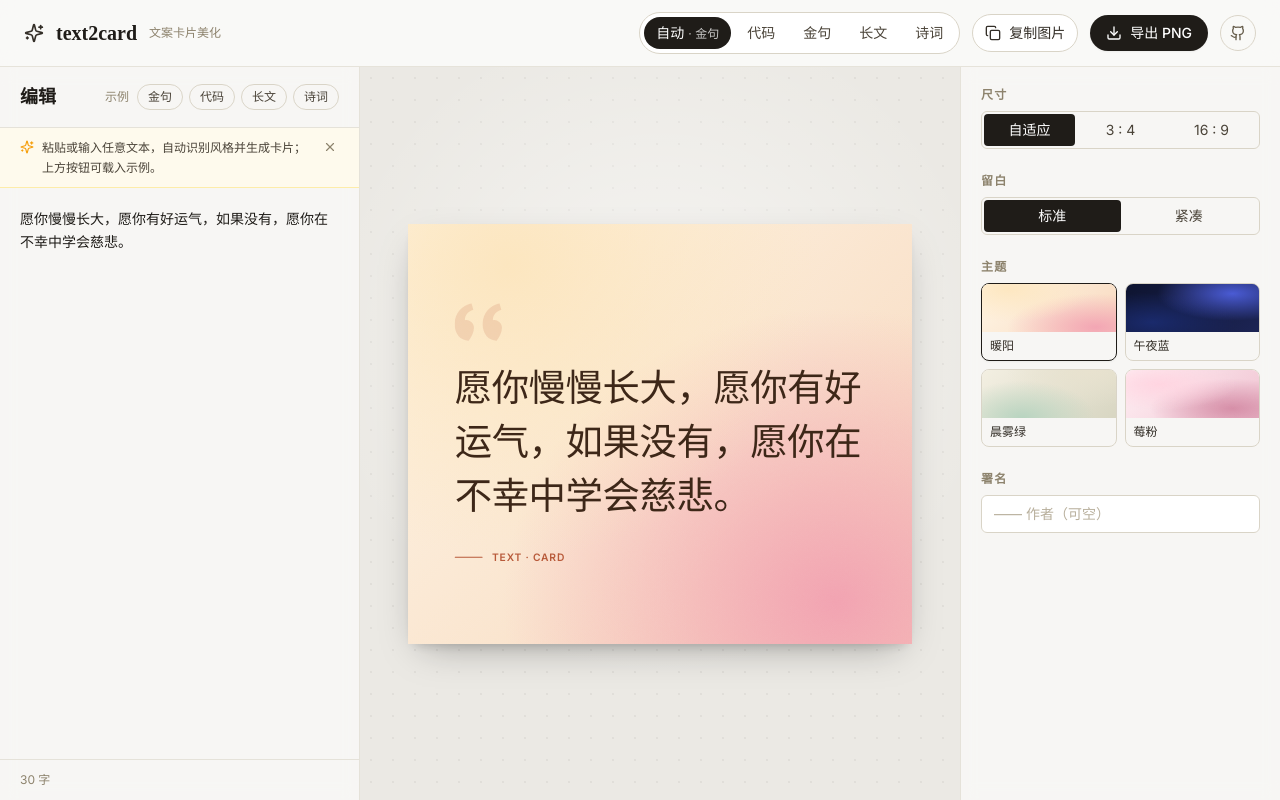
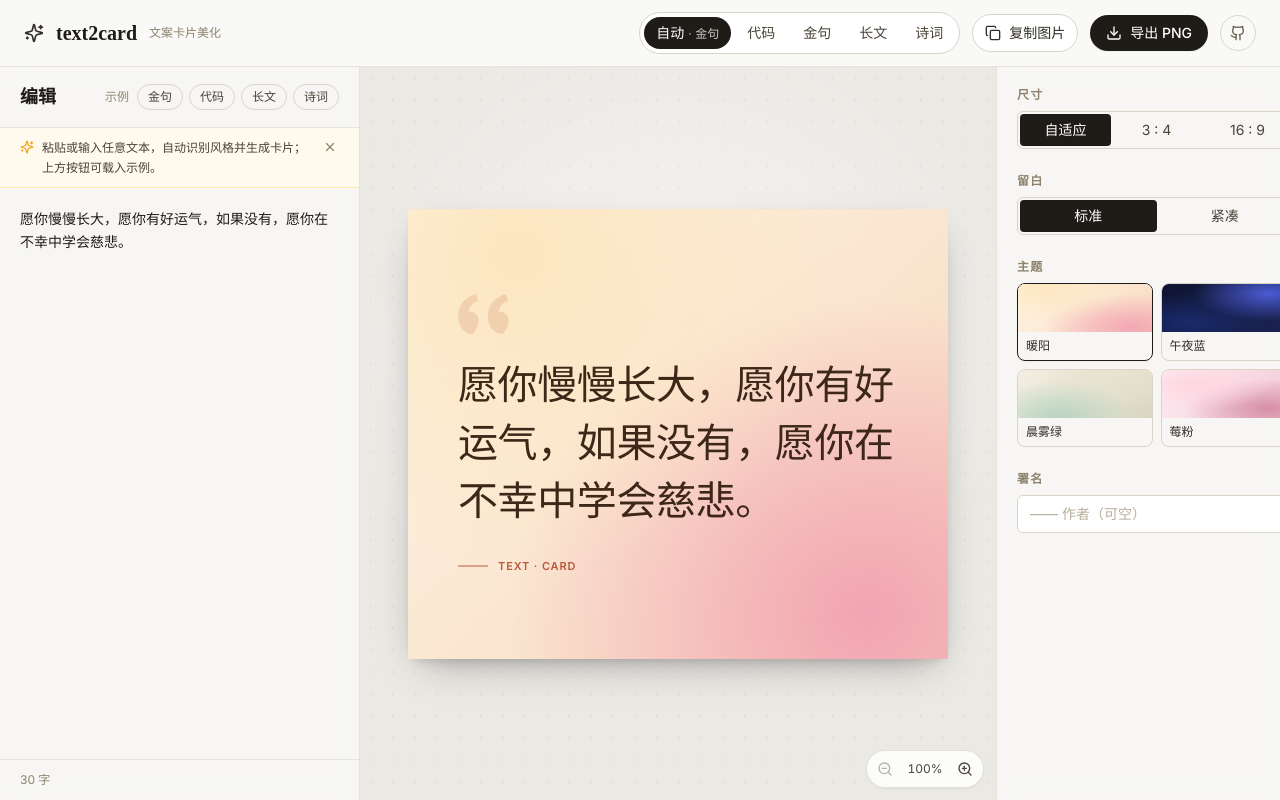
Before and after one commit to zxw1992/text2card, a React (Vite) app: page / in a window 1280 px wide. Built offline with nearby package versions, Linux system fonts and the light colour scheme; a web font is replaced by a local one.

Commit message:
feat(P1): 预览支持缩放放大查看细节
手机上卡片缩到 ~0.33 后小字看不清。预览区右下角加缩放控件
（适应/放大到 3x），放大时可拖动查看；margin:auto 居中保证溢出
时各边都能滚到。只放大预览层，不影响卡片与导出。

```diff
--- a/src/components/Preview.tsx
+++ b/src/components/Preview.tsx
@@ -1,5 +1,6 @@
 import { useEffect, useRef, useState } from 'react'
 import type { ReactNode } from 'react'
+import { ZoomIn, ZoomOut } from 'lucide-react'
 import { SIZE_DIMENSIONS, type SizeMode } from './CardFrame'
 
 interface Props {
@@ -8,6 +9,12 @@ interface Props {
   className?: string
   onFitContent?: () => void
 }
+
+// 预览缩放：1 = 适应（铺满），可放大到 3 倍拖动查看细节（只放大预览，不影响导出）
+const ZOOM_MIN = 1
+const ZOOM_MAX = 3
+const ZOOM_STEP = 0.5
+const clampZoom = (z: number) => Math.min(ZOOM_MAX, Math.max(ZOOM_MIN, Math.round(z * 10) / 10))
 
 /** 卡片内是否有元素被 overflow:hidden 截断（固定尺寸下内容放不下） */
 function hasClippedContent(root: HTMLElement | null): boolean {
@@ -22,6 +29,12 @@ export function Preview({ size, children, className = '', onFitContent }: Props)
   const [scale, setScale] = useState(0.5)
   const [innerHeight, setInnerHeight] = useState(0)
   const [clipped, setClipped] = useState(false)
+  const [zoom, setZoom] = useState(1)
+
+  // 切换尺寸时把缩放复位到「适应」
+  useEffect(() => {
+    setZoom(1)
+  }, [size])
 
   useEffect(() => {
     function compute() {
@@ -66,12 +79,15 @@ export function Preview({ size, children, className = '', onFitContent }: Props)
   }, [size, children])
 
   const dim = SIZE_DIMENSIONS[size]
-  const scaledH = (innerHeight || dim.height || dim.minHeight || 900) * scale
+  const effScale = scale * zoom
+  const scaledH = (innerHeight || dim.height || dim.minHeight || 900) * effScale
 
   return (
+    <div className={`relative h-full flex-1 ${className}`}>
+      {/* 滚动区：margin:auto 居中（而非 justify-center），放大溢出时可滚动到各边而不被裁 */}
       <div
         ref={wrapRef}
-      className={`preview-scroll canvas-bg relative h-full flex-1 items-center justify-center overflow-auto p-4 md:p-12 ${className}`}
+        className="preview-scroll canvas-bg flex h-full w-full overflow-auto p-4 md:p-12"
       >
         {clipped && (
           <div className="absolute left-1/2 top-4 z-10 flex max-w-[calc(100%-2rem)] -translate-x-1/2 items-center gap-2 rounded-full bg-amber-600/95 py-1.5 pl-4 pr-1.5 text-xs font-medium text-white shadow-sm">
@@ -88,9 +104,11 @@ export function Preview({ size, children, className = '', onFitContent }: Props)
         )}
         <div
           style={{
-          width: dim.width * scale,
+            width: dim.width * effScale,
             height: scaledH,
             position: 'relative',
+            margin: 'auto',
+            flex: 'none',
           }}
         >
           <div
@@ -99,7 +117,7 @@ export function Preview({ size, children, className = '', onFitContent }: Props)
               position: 'absolute',
               top: 0,
               left: 0,
-            transform: `scale(${scale})`,
+              transform: `scale(${effScale})`,
               transformOrigin: 'top left',
               boxShadow: '0 30px 80px -30px rgba(0,0,0,0.35), 0 12px 24px -12px rgba(0,0,0,0.18)',
             }}
@@ -108,5 +126,33 @@ export function Preview({ size, children, className = '', onFitContent }: Props)
           </div>
         </div>
       </div>
+
+      {/* 缩放控制：固定在预览区右下角，不随卡片滚动 */}
+      <div className="absolute bottom-3 right-3 z-10 flex items-center gap-0.5 rounded-full border border-ink-200/70 bg-white/85 p-1 text-ink-600 shadow-sm backdrop-blur">
+        <button
+          onClick={() => setZoom((z) => clampZoom(z - ZOOM_STEP))}
+          disabled={zoom <= ZOOM_MIN}
+          title="缩小"
+          className="flex h-7 w-7 items-center justify-center rounded-full transition hover:bg-ink-100 disabled:opacity-40"
+        >
+          <ZoomOut className="h-4 w-4" />
+        </button>
+        <button
+          onClick={() => setZoom(1)}
+          title="复位到适应"
+          className="min-w-[3rem] rounded-full px-1 text-xs tabular-nums transition hover:bg-ink-100"
+        >
+          {Math.round(zoom * 100)}%
+        </button>
+        <button
+          onClick={() => setZoom((z) => clampZoom(z + ZOOM_STEP))}
+          disabled={zoom >= ZOOM_MAX}
+          title="放大"
+          className="flex h-7 w-7 items-center justify-center rounded-full transition hover:bg-ink-100 disabled:opacity-40"
+        >
+          <ZoomIn className="h-4 w-4" />
+        </button>
+      </div>
+    </div>
   )
 }
```
Also changed, not shown: 1 other file (tests, documents, lock files or other folders). Lines whose indentation alone changed are shown as unchanged.
